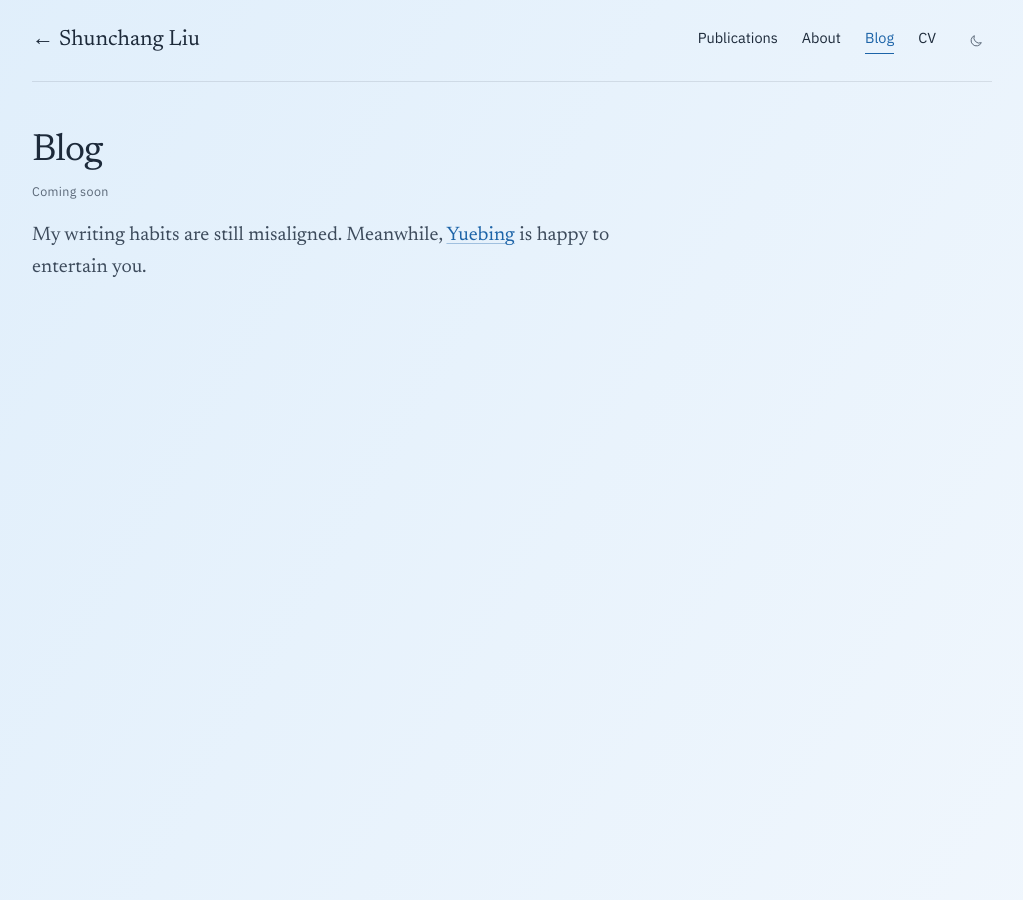
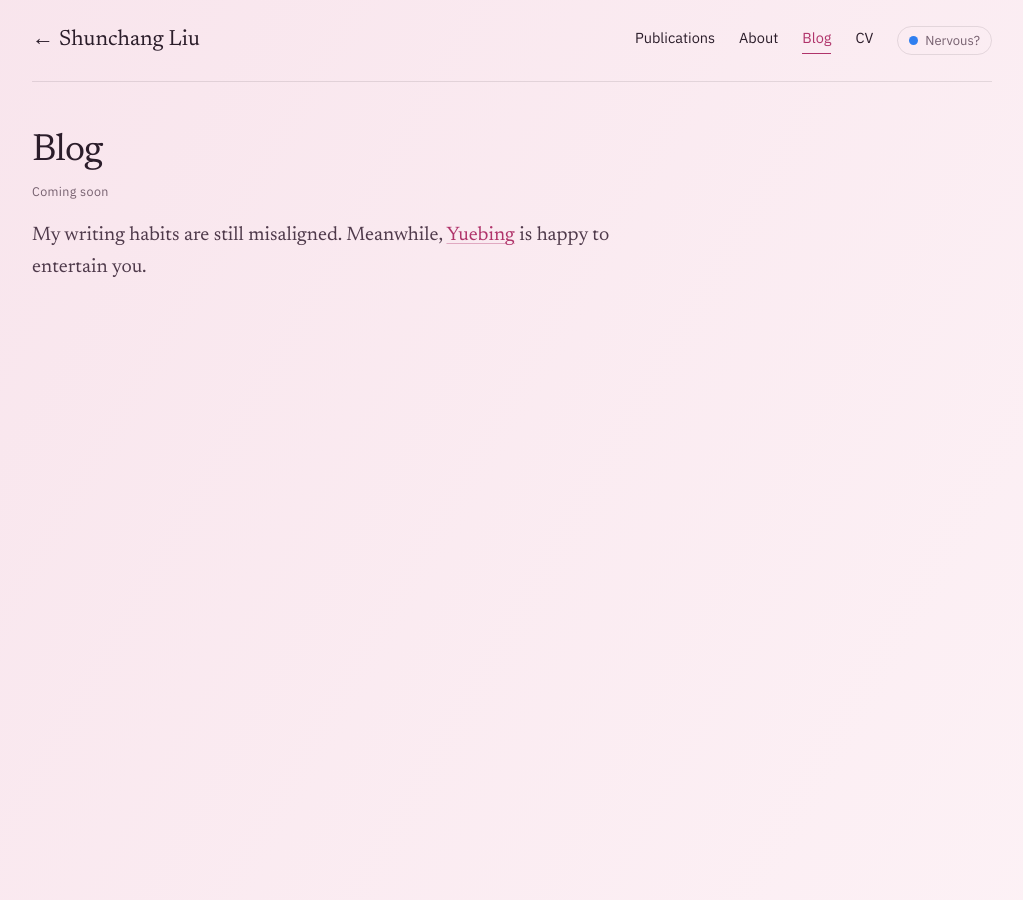
Before and after one commit to shunchang-liu/shunchang-liu.github.io, a Jekyll site: the page built from showcase.html, in a window 1280 px wide. Shown: the whole page, without its empty margins (128-1151 px from the left). Built offline with Jekyll 4.4.1, drawn with Linux system fonts in a browser that asks for light colours.

Commit message:
Pink by default, vivid blue mode, Nervous?/A little. toggle
Co-Authored-By: Claude Opus 5.5 <noreply@anthropic.com>

```diff
--- a/_includes/home/theme_toggle.html
+++ b/_includes/home/theme_toggle.html
@@ -1,4 +1,5 @@
-<button type="button" class="theme-toggle {{ include.class }}" data-theme-toggle aria-label="Switch between day (blue) and night (pink) colors">
-    <svg class="icon-moon" viewBox="0 0 24 24" width="16" height="16" aria-hidden="true"><path d="M20 14.5A8 8 0 0 1 9.5 4a8 8 0 1 0 10.5 10.5Z" fill="none" stroke="currentColor" stroke-width="1.5" stroke-linejoin="round"/></svg>
-    <svg class="icon-sun" viewBox="0 0 24 24" width="16" height="16" aria-hidden="true"><circle cx="12" cy="12" r="4" fill="none" stroke="currentColor" stroke-width="1.5"/><path d="M12 2.5v2M12 19.5v2M2.5 12h2M19.5 12h2M5.3 5.3l1.4 1.4M17.3 17.3l1.4 1.4M5.3 18.7l1.4-1.4M17.3 6.7l1.4-1.4" stroke="currentColor" stroke-width="1.5" stroke-linecap="round"/></svg>
+<button type="button" class="theme-toggle {{ include.class }}" data-theme-toggle aria-label="Switch between pink and blue colors">
+    <span class="theme-swatch" aria-hidden="true"></span>
+    <span class="when-pink">Nervous?</span>
+    <span class="when-blue">A little.</span>
 </button>
--- a/_layouts/minimal.html
+++ b/_layouts/minimal.html
@@ -6,10 +6,10 @@
     <title>{% if page.title %}{{ page.title }} · {% endif %}{{ site.data.profile.primary_name }}</title>
     <meta name="description" content="{{ site.data.profile.headline | strip_html | strip }}">
     <script>
-    // Apply the saved color mode before first paint; blue (day) is the default.
+    // Apply the saved color mode before first paint; pink is the default.
     document.documentElement.classList.add("js");
     try {
-        if (localStorage.getItem("theme") === "pink") document.documentElement.setAttribute("data-theme", "pink");
+        if (localStorage.getItem("theme") === "blue") document.documentElement.setAttribute("data-theme", "blue");
     } catch (e) {}
     </script>
     <link rel="preconnect" href="https://fonts.googleapis.com">
--- a/assets/css/site.css
+++ b/assets/css/site.css
@@ -1,32 +1,8 @@
-/* Homepage theme with two color modes: sky blue by day (default) and pink by night
-   ([data-theme="pink"]). Each mode tints both pages, its accents, and the map. */
+/* Homepage theme with two color modes: pink (default) and vivid blue
+   ([data-theme="blue"]). Each mode tints both pages, its accents, and the map.
+   --swatch is the other mode's color, shown on the toggle. */
 
 :root {
-    --bg: #eef6fd;
-    --page-left: #eef6fd;
-    --page-right: #f5fafe;
-    --desk: linear-gradient(120deg, #dfeefb, #f1f7fd);
-    --surface: #e1eef9;
-    --ink: #1d2a3a;
-    --ink-2: #3d4b5c;
-    --muted: #5b6878;
-    --accent: #1d64a8;
-    --accent-2: #0f6e8c;
-    --accent-2-soft: rgba(15, 110, 140, 0.07);
-    --link-rule: rgba(29, 100, 168, 0.35);
-    --rule: rgba(29, 42, 58, 0.11);
-    --rule-strong: rgba(29, 42, 58, 0.36);
-    --map-empty: #e3eef8;
-    --map-low: #bcd8ef;
-    --map-high: #1d64a8;
-    --spine: rgba(29, 42, 58, 0.05);
-    --serif: "Newsreader", Georgia, "Times New Roman", serif;
-    --sans: "IBM Plex Sans", system-ui, -apple-system, "Segoe UI", sans-serif;
-    --profile-width: 560px;
-    color-scheme: light;
-}
-
-:root[data-theme="pink"] {
     --bg: #fcf1f5;
     --page-left: #fcf1f5;
     --page-right: #fef7fa;
@@ -45,6 +21,33 @@
     --map-low: #efc6d8;
     --map-high: #b0336a;
     --spine: rgba(43, 29, 42, 0.05);
+    --swatch: #2f7ff0;
+    --serif: "Newsreader", Georgia, "Times New Roman", serif;
+    --sans: "IBM Plex Sans", system-ui, -apple-system, "Segoe UI", sans-serif;
+    --profile-width: 560px;
+    color-scheme: light;
+}
+
+:root[data-theme="blue"] {
+    --bg: #e2f0ff;
+    --page-left: #e2f0ff;
+    --page-right: #eef6ff;
+    --desk: linear-gradient(120deg, #cfe5ff, #eaf4ff);
+    --surface: #d7e9fd;
+    --ink: #12243d;
+    --ink-2: #33465f;
+    --muted: #52637a;
+    --accent: #0b5cc9;
+    --accent-2: #00629e;
+    --accent-2-soft: rgba(0, 98, 158, 0.08);
+    --link-rule: rgba(11, 92, 201, 0.35);
+    --rule: rgba(18, 36, 61, 0.11);
+    --rule-strong: rgba(18, 36, 61, 0.36);
+    --map-empty: #d9eafc;
+    --map-low: #a9d0fa;
+    --map-high: #0b5cc9;
+    --spine: rgba(18, 36, 61, 0.05);
+    --swatch: #e0679b;
 }
 
 *, *::before, *::after { box-sizing: border-box; }
@@ -335,18 +338,23 @@ html:not(.js) .panel-bar { display: none; }
 .theme-toggle {
     display: inline-flex;
     align-items: center;
-    justify-content: center;
-    width: 32px;
-    height: 32px;
-    margin: -6px 0;
+    gap: 7px;
+    padding: 4px 11px;
+    font-size: 13px;
     color: var(--muted);
+    border: 1px solid var(--rule);
+    border-radius: 999px;
+    transition: color 0.15s, border-color 0.15s;
+}
+.theme-toggle:hover { color: var(--ink); border-color: var(--rule-strong); }
+.theme-swatch {
+    width: 9px;
+    height: 9px;
     border-radius: 50%;
+    background: var(--swatch);
 }
-.theme-toggle:hover { color: var(--ink); background: var(--surface); }
-.nav .theme-toggle { margin-bottom: 0; }
-.icon-sun { display: none; }
-[data-theme="pink"] .icon-sun { display: block; }
-[data-theme="pink"] .icon-moon { display: none; }
+.theme-toggle .when-blue, [data-theme="blue"] .theme-toggle .when-pink { display: none; }
+[data-theme="blue"] .theme-toggle .when-blue { display: inline; }
 
 .news { margin-top: 28px; }
 .section-title {
@@ -600,8 +608,9 @@ html:not(.js) .panel-bar { display: none; }
 }
 .page-nav {
     display: flex;
+    flex-wrap: wrap;
     align-items: center;
-    gap: 24px;
+    gap: 10px 24px;
     font-size: 14.5px;
 }
 .page-nav a { text-decoration: none; padding-bottom: 4px; border-bottom: 1px solid transparent; }
--- a/assets/js/site.js
+++ b/assets/js/site.js
@@ -4,8 +4,8 @@
     // ---- Theme ------------------------------------------------------------
     document.querySelectorAll("[data-theme-toggle]").forEach(button => {
         button.addEventListener("click", () => {
-            const next = root.getAttribute("data-theme") === "pink" ? "blue" : "pink";
-            if (next === "pink") root.setAttribute("data-theme", "pink");
+            const next = root.getAttribute("data-theme") === "blue" ? "pink" : "blue";
+            if (next === "blue") root.setAttribute("data-theme", "blue");
             else root.removeAttribute("data-theme");
             try { localStorage.setItem("theme", next); } catch (e) {}
             document.dispatchEvent(new Event("themechange"));
```
